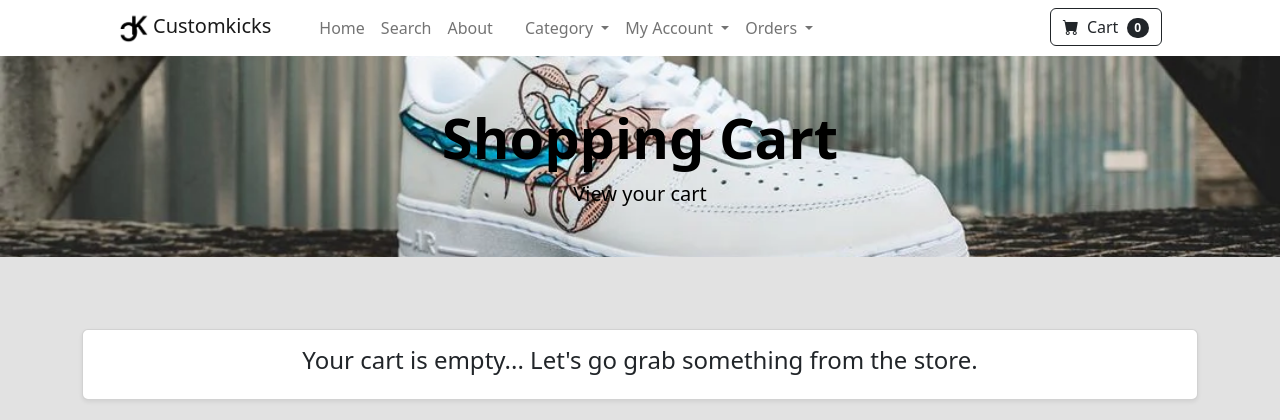
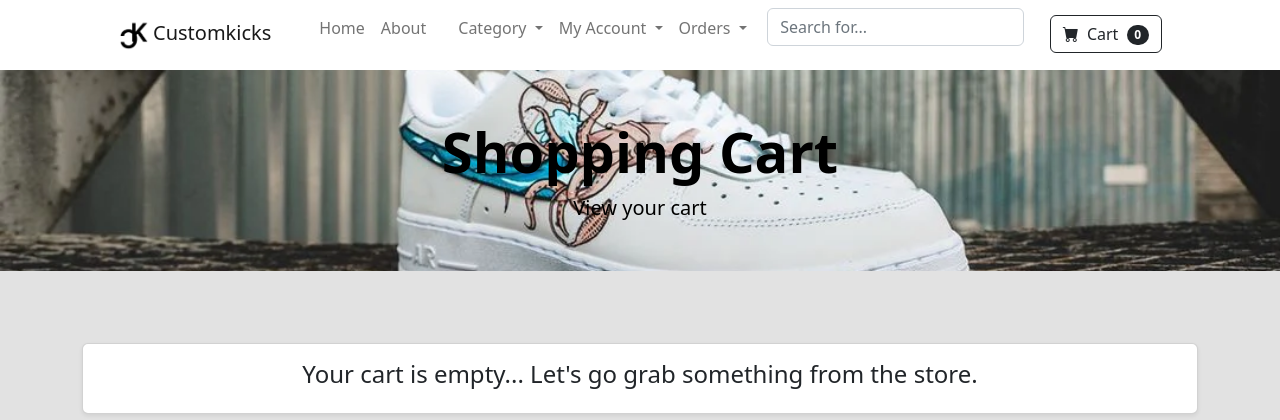
Before and after one commit to CustomKicks/Customs, a Django app: page /cart/ in a window 1280 px wide. Shown: the top 420 px of the page. Run offline with Django 5.2, Linux system fonts and the light colour scheme; a user stored in the database is signed in; parts of the project's set-up code (start-up, migrations or seed data) failed here and were passed over; some libraries are stand-ins or nearby versions.

Commit message:
Update base.html

```diff
--- a/store/templates/base.html
+++ b/store/templates/base.html
@@ -50,9 +50,10 @@
                 <div class="collapse navbar-collapse" id="navbarSupportedContent">
                     <ul class="navbar-nav me-auto mb-2 mb-lg-0 ms-lg-4">
                         <li class="nav-item"><a class="nav-link " aria-current="page" href="{% url 'home' %}">Home</a></li>
+                         <!--
                         <li class="nav-item"><a class="nav-link " aria-current="page" href="{% url 'search' %}">Search</a></li>
 
-                         <!-- Logged OIn User -->
+                         Logged OIn User -->
                         {% if user.is_authenticated %}
                             <!-- User Profile data -->
                             <li class="nav-item"><a class="nav-link" href="{% url 'about' %}">About</a></li>
@@ -108,6 +109,22 @@
                             </li>
 
                             {% endif %}
+                            &nbsp;&nbsp;&nbsp;
+                            <form method="POST" action="{% url 'search' %}" id="searchForm">
+                                {% csrf_token %}
+                                <div class="mb-3">
+                                    <input
+                                        type="text"
+                                        class="form-control"
+                                        placeholder="Search for..."
+                                        name="searched"
+                                        id="searchInput"
+                                    >
+                                </div>
+                                <button type="submit" class="btn btn-secondary" style="display: none;">
+                                    Search Products
+                                </button>
+                            </form>
 
                             <!-- Order Items for the customer-->
 
```
